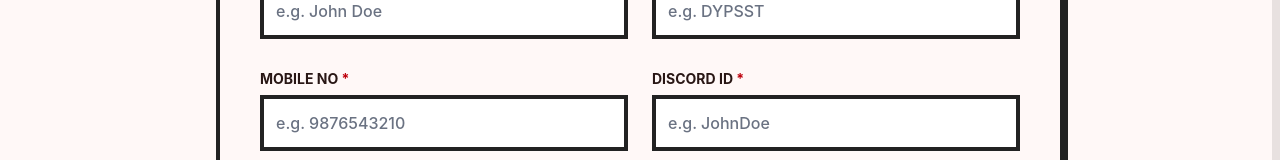
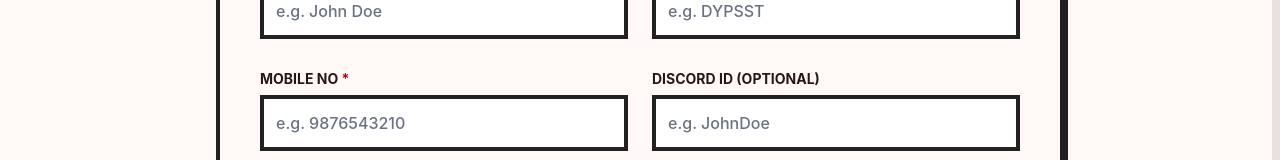
Before and after one commit to Arinji2/arcadex, a Next.js app: page /register in a window 1280 px wide. Shown: the part 397-557 px from the top of the page. Built offline with nearby package versions, Linux system fonts and the light colour scheme.

Commit message:
Make discord as optional

```diff
--- a/src/app/register/page.tsx
+++ b/src/app/register/page.tsx
@@ -69,7 +69,7 @@ export default function Register() {
       name: formData.fullName,
       email: formData.email,
       mobile_num: formData.mobileNo,
-      discord_id: formData.discordId,
+      discord_id: formData.discordId ?? "",
       college_name: formData.collegeName,
       games: items.map((item) => ({
         game_id: item.id,
@@ -161,10 +161,9 @@ export default function Register() {
               className="font-label-bold text-label-bold text-on-surface uppercase"
               htmlFor="discordId"
             >
-              Discord ID <span className="text-primary">*</span>
+              Discord ID (Optional)
             </label>
             <input
-              required
               className="w-full border-thick bg-white p-3 font-body-md text-body-md text-on-surface transition-all focus:shadow-[4px_4px_0px_0px_#be000c] focus:outline-none"
               id="discordId"
               placeholder="e.g. JohnDoe"
```
